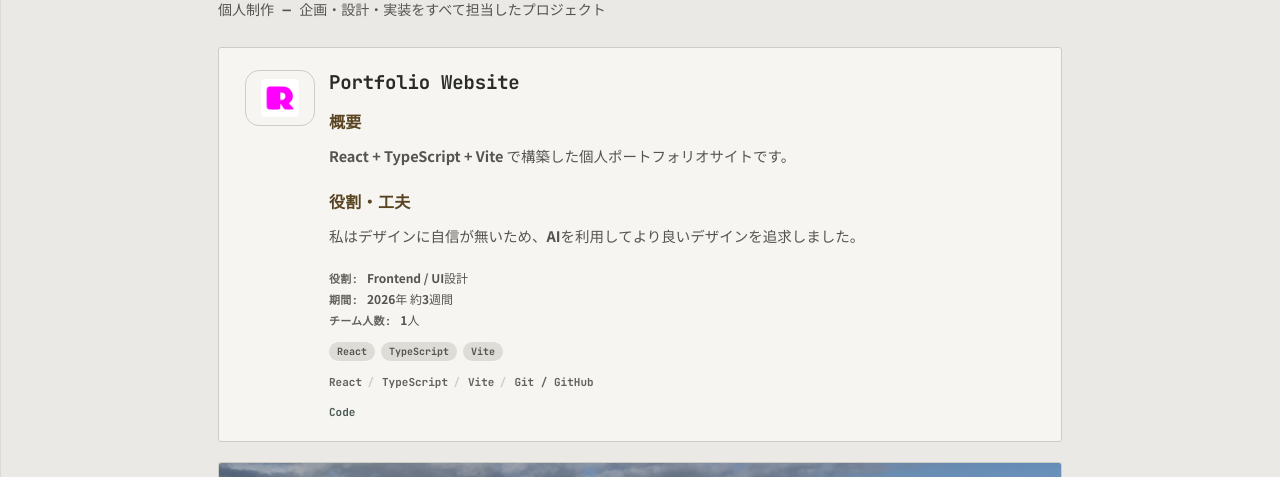
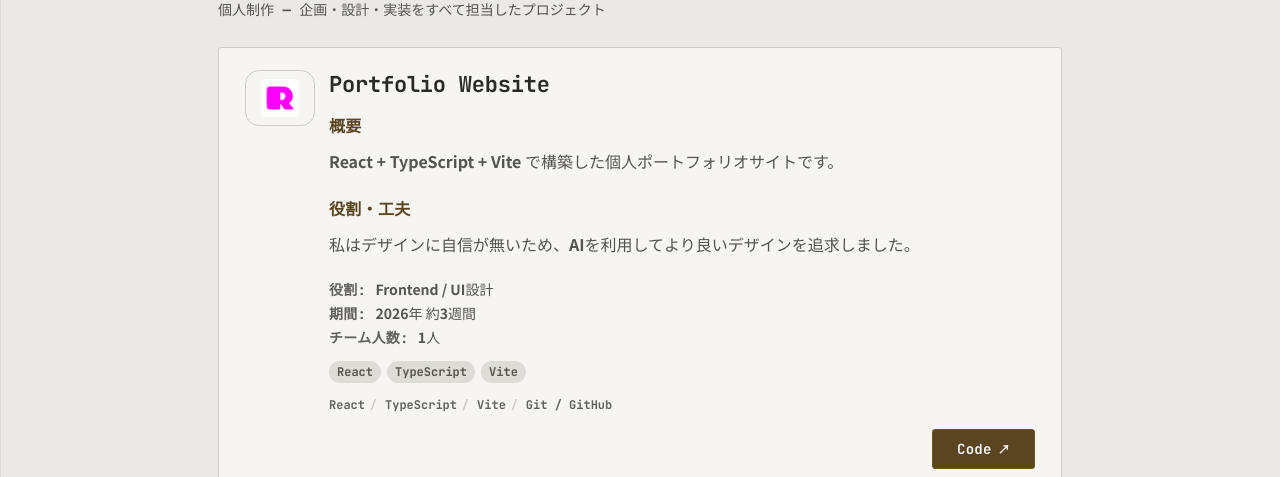
Before and after one commit to RUSK-0211/rusk-portfolio, a React (Vite) app: page / in a window 1280 px wide. Both pictures are taken after a click on the button "作品を見る - Projects". Shown: the part 323-800 px from the top of the page. Built offline with nearby package versions, Linux system fonts and the light colour scheme.

Commit message:
プロジェクトカードのリンクスタイル変更

```diff
--- a/src/styles/projects.css
+++ b/src/styles/projects.css
@@ -203,7 +203,7 @@
     font-family: var(--mono);
     color: var(--ink);
     font-weight: 700;
-    font-size: 19px;
+    font-size: 22px;
     line-height: 1.35;
     letter-spacing: -0.01em;
 }
@@ -219,7 +219,7 @@
 
 .project-section-body {
     margin: 0 0 5px;
-    font-size: 14.5px;
+    font-size: 16px;
     color: var(--ink-soft);
     line-height: 1.85;
 }
@@ -235,14 +235,14 @@
     display: flex;
     flex-direction: column;
     gap: 4px;
-    font-size: 12px;
+    font-size: 14px;
     color: var(--ink-soft);
 }
 
 .project-card-meta strong {
     font-family: var(--mono);
     font-weight: 700;
-    font-size: 11px;
+    font-size: 14px;
     color: var(--ink-faint);
     letter-spacing: 0.02em;
     margin-right: 6px;
@@ -257,7 +257,7 @@
 
 .project-card-tag {
     font-family: var(--mono);
-    font-size: 10px;
+    font-size: 12px;
     color: var(--ink-soft);
     background: var(--surface-2);
     padding: 3px 8px;
@@ -269,7 +269,7 @@
     flex-wrap: wrap;
     gap: 8px;
     font-family: var(--mono);
-    font-size: 11px;
+    font-size: 12px;
     color: var(--ink-faint);
 }
 
@@ -290,17 +290,43 @@
     display: flex;
     gap: 16px;
     font-family: var(--mono);
-    font-size: 11px;
+    font-size: 14px;
     margin-top: 2px;
+    margin-left: auto;
+    margin-right: 0;
 }
 
 .project-card-link {
-    color: var(--accent);
     text-decoration: none;
+    display: inline-flex;
+    align-items: center;
+    justify-content: center;
+    gap: 6px;
+    min-height: 40px;
+    padding: 0 24px;
+    border: 1px solid var(--amber);
+    border-radius: var(--radius);
+    background: transparent;
+    font-weight: 700;
+    letter-spacing: 0.02em;
+    transition:
+        background var(--transition-fast),
+        color var(--transition-fast),
+        transform var(--transition-fast);
+    background: var(--accent-amber);
+    color: var(--surface);
+}
+
+.project-card-link::after {
+    content: "↗";
+    font-size: 12px;
+    transition: transform var(--transition-fast);
 }
 
 .project-card-link:hover {
     text-decoration: underline;
+    background: var(--surface);
+    color: var(--accent-amber);
 }
 
 /* responsive */
```
